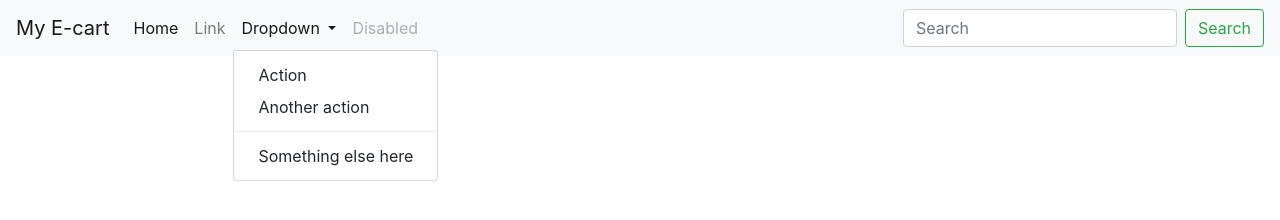
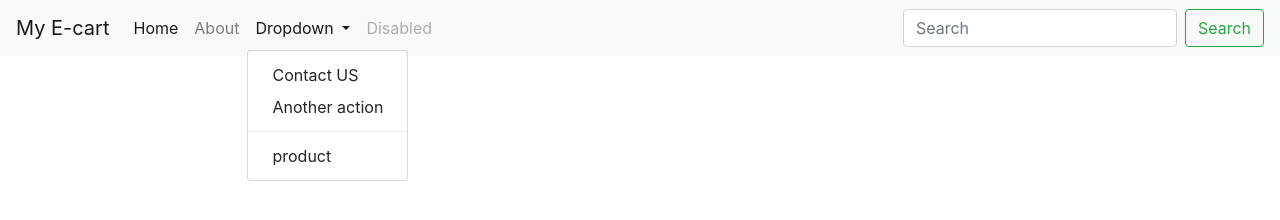
Before and after one commit to sagordascse/demoRepository, a plain HTML site: page index.html in a window 1280 px wide. Both pictures are taken after a click on the button "Dropdown". Drawn offline with nearby package versions, Linux system fonts and the light colour scheme.

Commit message:
added new feature

```diff
--- a/index.html
+++ b/index.html
@@ -25,17 +25,17 @@
               <a class="nav-link" href="#">Home <span class="sr-only">(current)</span></a>
             </li>
             <li class="nav-item">
-              <a class="nav-link" href="#">Link</a>
+              <a class="nav-link" href="#">About</a>
             </li>
             <li class="nav-item dropdown">
               <a class="nav-link dropdown-toggle" href="#" id="navbarDropdown" role="button" data-toggle="dropdown" aria-haspopup="true" aria-expanded="false">
                 Dropdown
               </a>
               <div class="dropdown-menu" aria-labelledby="navbarDropdown">
-                <a class="dropdown-item" href="#">Action</a>
+                <a class="dropdown-item" href="#">Contact US</a>
                 <a class="dropdown-item" href="#">Another action</a>
                 <div class="dropdown-divider"></div>
-                <a class="dropdown-item" href="#">Something else here</a>
+                <a class="dropdown-item" href="#">product</a>
               </div>
             </li>
             <li class="nav-item">
```
